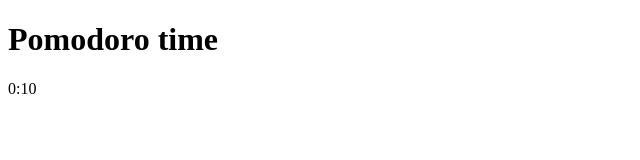
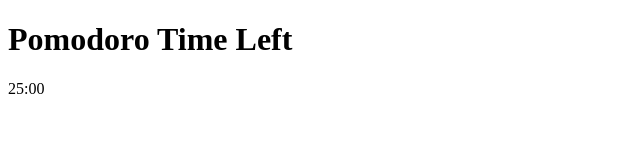
Before and after one commit to leonardo-kazu/desafio-jera, a React (Vite) app: page / in a window 1280 px wide. Shown: the top 160 px of the page, without its empty margins (0-640 px from the left). Built offline with nearby package versions, Linux system fonts and the light colour scheme.

Commit message:
feat(baseclock): created the base clock functionality

```diff
--- a/src/App.tsx
+++ b/src/App.tsx
@@ -1,9 +1,21 @@
+import { useEffect, useState } from 'react';
 import Clock from './components/Clock';
 
 function App() {
+  const [pomodoroTime, setPomodoroTime] = useState<number>(60 * 25);
+  const [runPomodoro, setRunPomodoro] = useState<boolean>(false);
+
+  useEffect(() => {
+    if (runPomodoro) {
+      setTimeout(() => {
+        setPomodoroTime((time) => time - 1);
+      }, 1000);
+    }
+  }, [pomodoroTime]);
+
   return (
     <div className="App">
-      <Clock time={10} title={'Pomodoro time'}></Clock>
+      <Clock time={pomodoroTime} title={'Pomodoro Time Left'} />
     </div>
   );
 }
```
